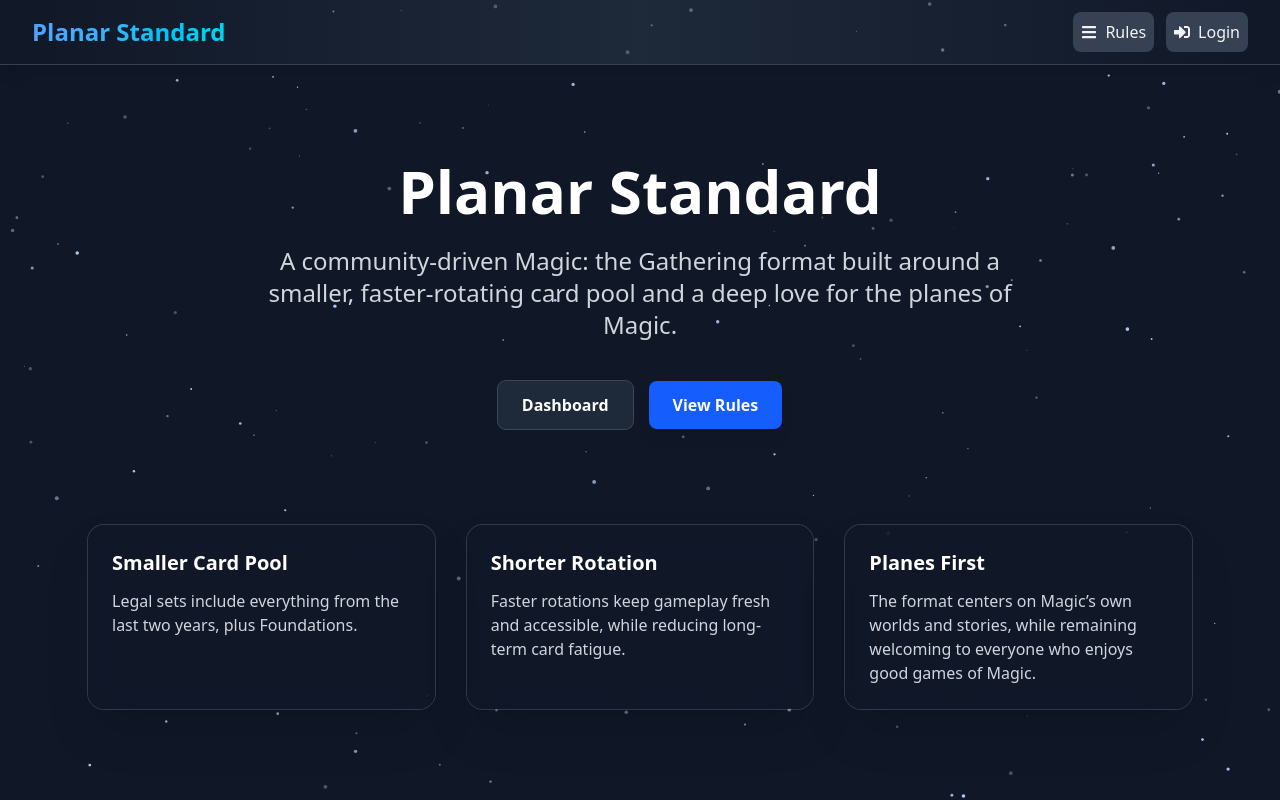
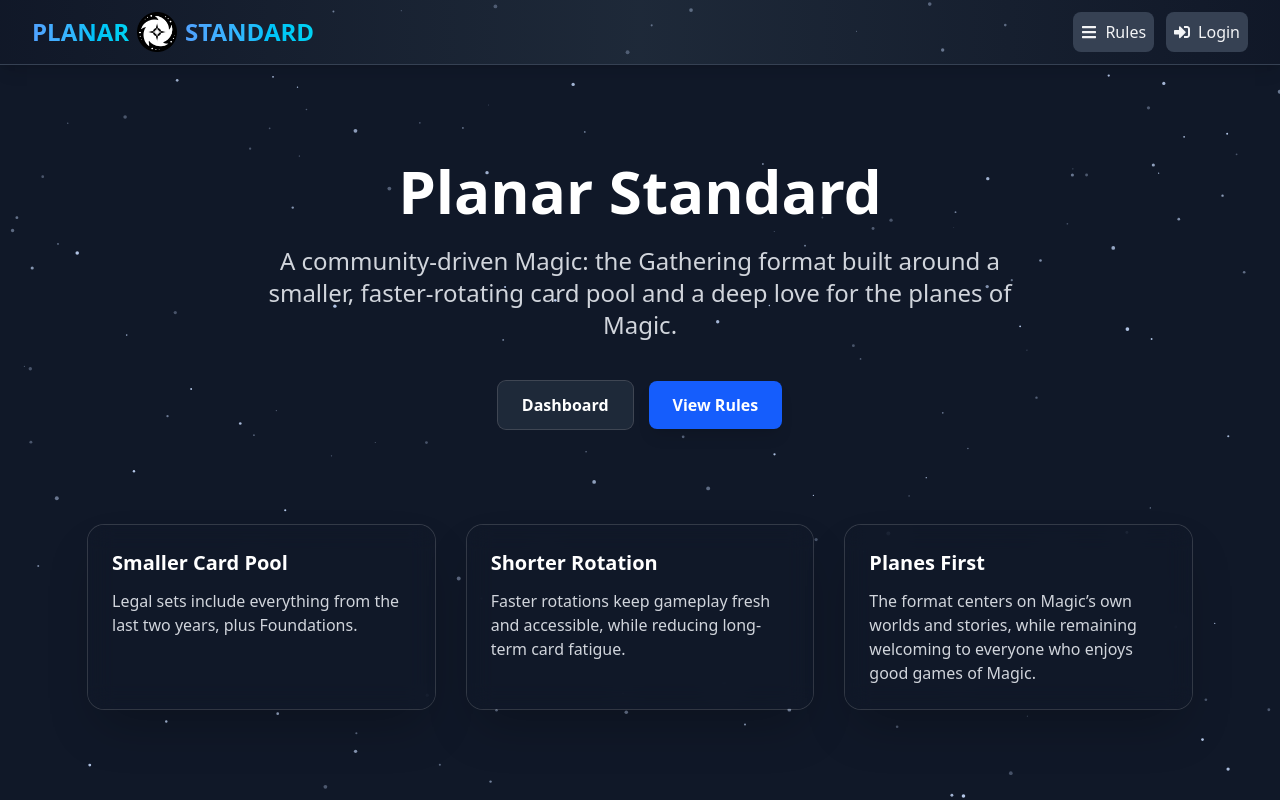
Before and after one commit to PlanarStandardMTG/frontend, a React (Vite) app: page / in a window 1280 px wide. Shown: the top 800 px of the page. Built offline with nearby package versions, Linux system fonts and the light colour scheme; no server answers.

Commit message:
logo added in header and favicon

```diff
--- a/index.html
+++ b/index.html
@@ -2,7 +2,7 @@
 <html lang="en">
   <head>
     <meta charset="UTF-8" />
-    <link rel="icon" type="image/svg+xml" href="/favicon.png" />
+    <link rel="icon" type="image/svg+xml" href="PlanarStandardLogo.png" />
     <meta name="viewport" content="width=device-width, initial-scale=1.0" />
     <title>PlanarStandardMTG</title>
   </head>
--- a/src/components/Header/Header.tsx
+++ b/src/components/Header/Header.tsx
@@ -35,13 +35,21 @@
       <div className="max-w-7xl mx-auto px-4 sm:px-6 lg:px-8">
         <div className="flex justify-between items-center h-16">
           {/* Logo */}
-          <div className="flex-shrink-0">
-            <h1
-              onClick={handleTitleClick}
-              className="text-2xl font-bold text-transparent bg-clip-text bg-gradient-to-r from-blue-400 to-cyan-400 cursor-pointer hover:opacity-80 transition-opacity"
-            >
-              Planar Standard
-            </h1>
+          <div
+            className="flex-shrink-0 flex items-center gap-2 cursor-pointer hover:opacity-80 transition-opacity"
+            onClick={handleTitleClick}
+          >
+            <span className="text-2xl font-bold text-transparent bg-clip-text bg-gradient-to-r from-blue-400 to-cyan-400">
+              PLANAR
+            </span>
+            <img
+              src="/PlanarStandardLogo.png"
+              alt=""
+              className="h-10"
+            />
+            <span className="text-2xl font-bold text-transparent bg-clip-text bg-gradient-to-r from-blue-400 to-cyan-400">
+              STANDARD
+            </span>
           </div>
 
           {/* Desktop Navigation */}
```
Also changed, not shown: public/PlanarStandardLogo.png (added), public/mtg.png (renamed from public/favicon.png).
